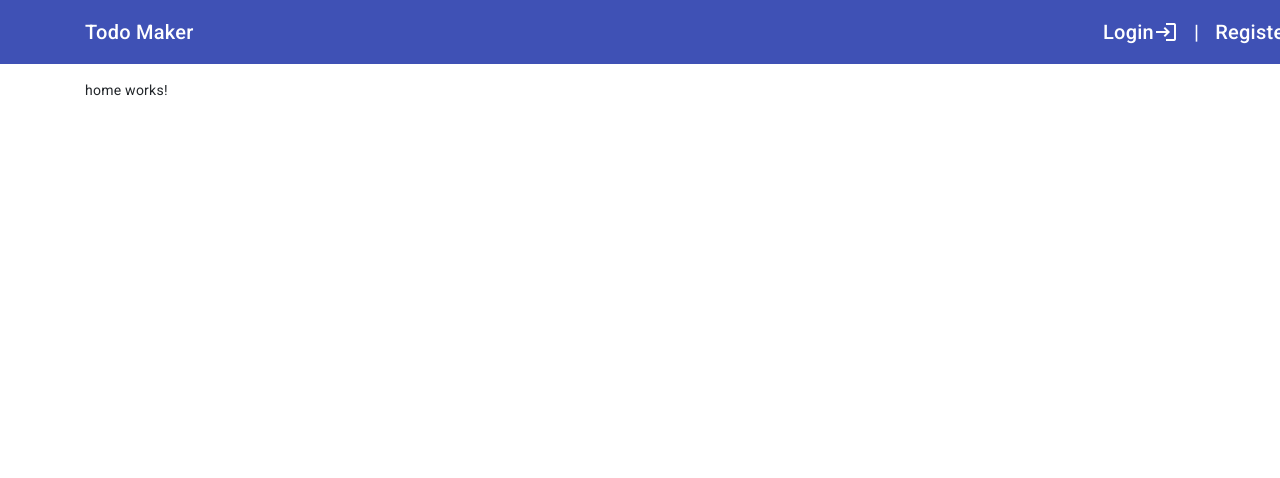
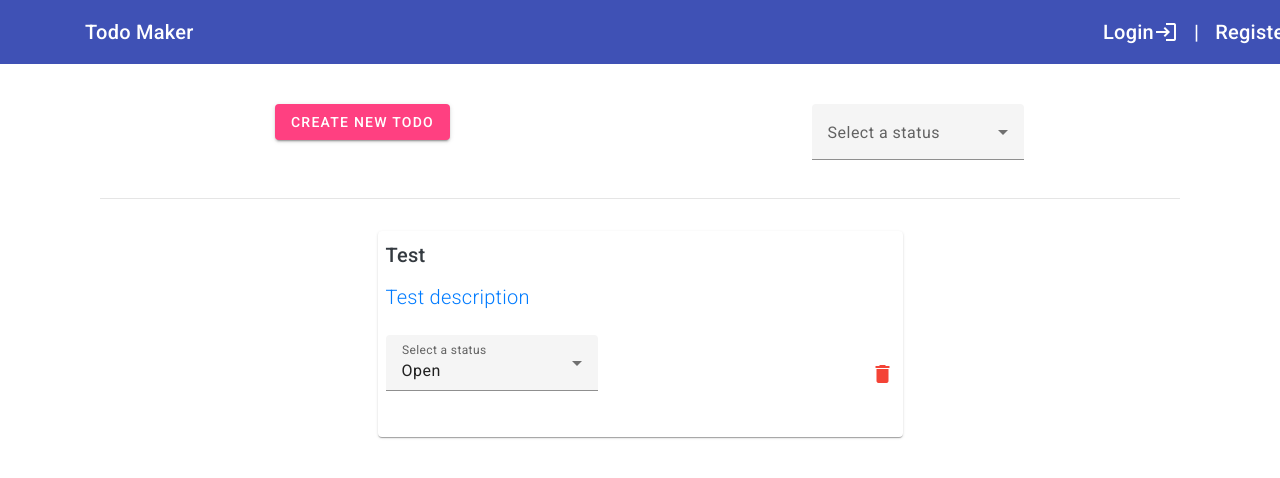
Before and after one commit to snoussigaith/todo-app-front, an Angular app: page / in a window 1280 px wide. Shown: the top 478 px of the page. Built offline with nearby package versions, Linux system fonts and the light colour scheme.

Commit message:
home component done

```diff
--- a/src/app/home/home.component.html
+++ b/src/app/home/home.component.html
@@ -1 +1,49 @@
-<p>home works!</p>
+<div class="container py-4">
+    <div class="row text-center">
+      <div class="col-6">
+        <button mat-raised-button color="accent" (click)="openDialog()">CREATE NEW TODO</button>
+      </div>
+      <div class="col-6">
+        <mat-form-field>
+          <mat-label>Select a status</mat-label>
+          <mat-select (selectionChange)="filterChanged($event)">
+            <mat-option>All</mat-option>
+            <mat-option value="DONE">Completed</mat-option>
+            <mat-option value="IN_PROGRESS">In Progress</mat-option>
+            <mat-option value="OPEN">Open</mat-option>
+          </mat-select>
+        </mat-form-field>
+      </div>
+    </div>
+    <hr>
+    <div class="row">
+      <div class="col-6 offset-3">
+        <ng-container *ngFor="let t of filteredTodos; let i=index">
+          <mat-card class="my-3">
+            <mat-card-title class="p-2 text-dark">{{t.title}}</mat-card-title>
+            <mat-card-content class="p-2 text-primary d-flex flex-column">
+              <div>
+                <p class="lead">{{t.description}}</p>
+              </div>
+              <div class="d-flex align-items-center my-3">
+                <div>
+                  <mat-form-field>
+                    <mat-label>Select a status</mat-label>
+                    <mat-select [(value)]="t.status" (selectionChange)="statusChanged($event, t.id, i)">
+                      <mat-option value="DONE">Completed</mat-option>
+                      <mat-option value="IN_PROGRESS">In Progress</mat-option>
+                      <mat-option value="OPEN">Open</mat-option>
+                    </mat-select>
+                  </mat-form-field>
+                </div>
+                <span class="spacer"></span>
+                <mat-icon color="warn" style="cursor:pointer;" (click)="delete(t.id)">delete</mat-icon>
+              </div>
+
+            </mat-card-content>
+          </mat-card>
+        </ng-container>
+
+      </div>
+    </div>
+  </div>
--- a/src/app/home/home.component.scss
+++ b/src/app/home/home.component.scss
@@ -0,0 +1,12 @@
+.page-heading {
+    font-size: 3.5rem;
+    font-family: "! Jamiroquai !", sans-serif;
+    padding-top: 2rem;
+  }
+  .spacer {
+    flex: 1 1 auto;
+  }
+
+  .status-text {
+    font-size: .8rem;
+  }
--- a/src/app/home/home.component.ts
+++ b/src/app/home/home.component.ts
@@ -1,10 +1,76 @@
-import { Component } from '@angular/core';
+import { Component, OnInit } from '@angular/core';
+import { ApiService } from '../services/api.service';
+import { MatDialog } from '@angular/material/dialog';
+import { MatSelectChange } from '@angular/material/select';
+import { TodoComponent } from '../todo/todo.component';
 
 @Component({
   selector: 'app-home',
   templateUrl: './home.component.html',
   styleUrl: './home.component.scss'
 })
-export class HomeComponent {
+export class HomeComponent implements OnInit {
+  todos: any = [];
+  filteredTodos: any[] = [{title: 'Test', description: 'Test description', status: 'OPEN'}];
+  constructor(private apiService: ApiService,
+    private dialog: MatDialog) {
+}
+
+  ngOnInit(): void {
+    /* this.apiService.getAllTodos().subscribe((todos) => {
+      this.todos = todos;
+      this.filteredTodos = this.todos;
+    })*/
+
+  }
+
+  // tslint:disable-next-line:typedef
+  filterChanged(ev: MatSelectChange) {
+    const value = ev.value;
+    this.filteredTodos = this.todos;
+    if (value) {
+      this.filteredTodos = this.filteredTodos.filter(t => t.status === value);
+      console.log(this.filteredTodos);
+    } else {
+      this.filteredTodos = this.todos;
+    }
+  }
+  openDialog() {
+    const dialogRef = this.dialog.open(TodoComponent, {
+      width: '500px',
+      hasBackdrop: true,
+      role: 'dialog',
+      height: '500px'
+    });
+
+    dialogRef.afterClosed().subscribe(data => {
+      /*this.apiService.createTodo(data.title, data.description).subscribe((result: any) => {
+        console.log(result);
+        this.todos.push(result);
+        this.filteredTodos = this.todos;
+      })*/
+    });
+  }
+
+  // tslint:disable-next-line:typedef
+  statusChanged(ev: MatSelectChange, todoId: number, index: number) {
+    const value = ev.value;
+    /*this.apiService.updateStatus(value, taskId).subscribe(todo => {
+      this.todos[index] = todo;
+      this.filteredTodos = this.todos;
+    });*/
+  }
+
+  // tslint:disable-next-line:typedef
+  delete(id: number) {
+    if (confirm('Do you want to remove the Todo?')) {
+      /*this.apiService.deleteTodo(id).subscribe(res => {
+        if (res.success) {
+          this.todos = this.todos.filter((t: any) => t.id !== id);
+          this.filteredTodos = this.todos;
+        }
+      });*/
+    }
+  }
 
 }
```
